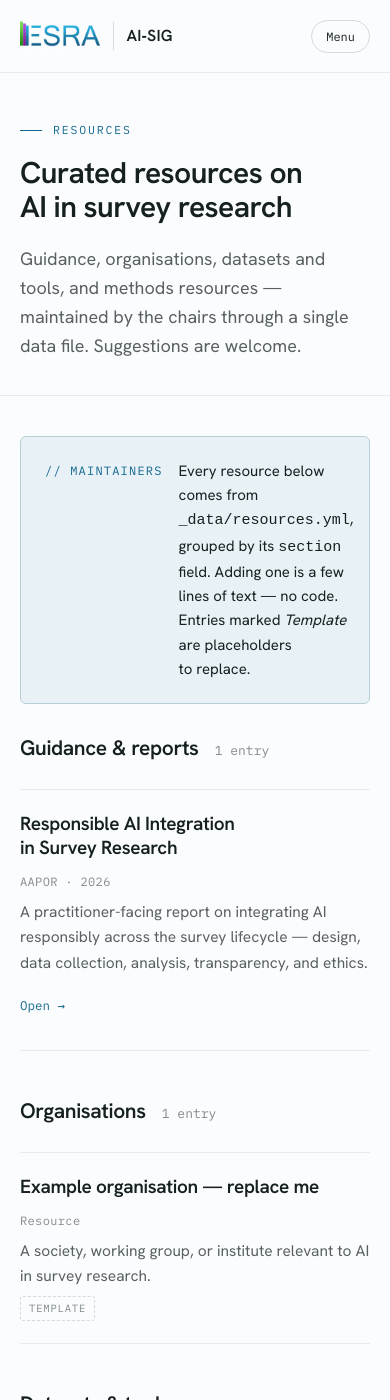
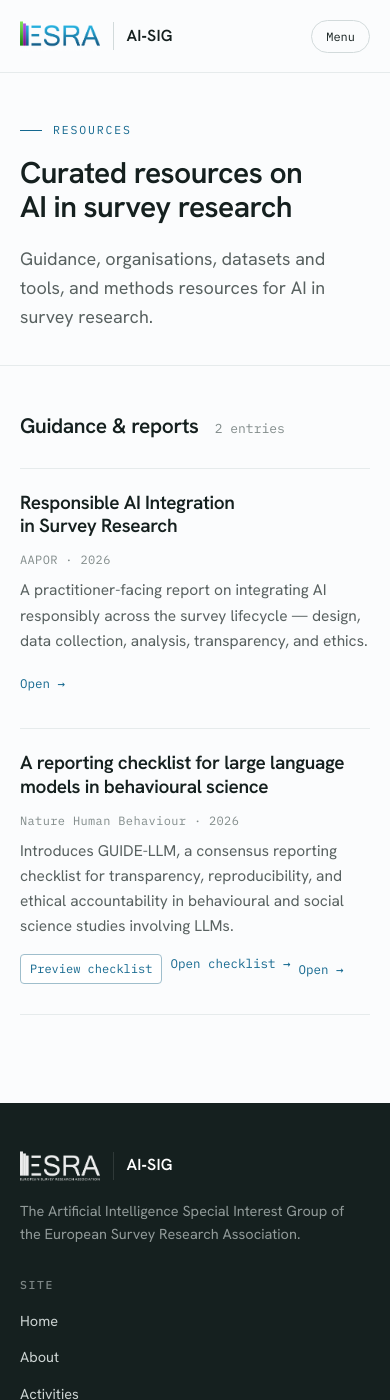
Before and after one commit to esra-ai-sig/esra-ai-sig.github.io, a Jekyll site: the page built from resources.html, in a window 390 px wide and 1400 px high. Built offline with Jekyll 4.4.1, drawn with Linux system fonts in a browser that asks for light colours; some of the changed text lies outside the part shown.

Commit message:
Make resources page point plainly to checklist guidance
The resources page needs to show real guidance resources without maintainer scaffolding or placeholder sections. The Nature GUIDE-LLM article remains a normal guidance entry, with a restrained checklist preview available on demand and direct links to both the article and checklist table.

Constraint: Keep the AAPOR guide as a separate guidance entry

Rejected: Large hover card for the checklist | too prominent and opened content on hover

Confidence: high

Scope-risk: narrow

Directive: Keep placeholder/template resources out of the public resources page unless they are hidden from visitors

Tested: YAML parse; git diff --check; browser preview verified no maintainer/example text, no empty sections, checklist modal opens and links to article/table

Not-tested: Local Jekyll build unavailable because bundle exec jekyll cannot find the Jekyll executable in this Ruby/Bundler environment

```diff
--- a/_data/resources.yml
+++ b/_data/resources.yml
@@ -14,8 +14,8 @@
 #   date     : YYYY-MM-DD  (used for ordering; "" for templates)
 #   year     : display year (optional; falls back to date's year)
 #   link     : URL to the resource
+#   checklist_link : URL to an accompanying checklist/table (optional)
 #   note     : one-line description
-#   template : true  -> shows as "Example — replace me"
 # ============================================================
 
 - type: resource
@@ -28,28 +28,11 @@
   note: "A practitioner-facing report on integrating AI responsibly across the survey lifecycle — design, data collection, analysis, transparency, and ethics."
 
 - type: resource
-  section: organisations
-  title: "Example organisation — replace me"
-  org: ""
-  date: ""
-  link: ""
-  note: "A society, working group, or institute relevant to AI in survey research."
-  template: true
-
-- type: resource
-  section: datasets
-  title: "Example dataset or tool — replace me"
-  org: ""
-  date: ""
-  link: ""
-  note: "An open dataset, benchmark, or software tool useful to the community."
-  template: true
-
-- type: resource
-  section: methods
-  title: "Example methods resource — replace me"
-  org: ""
-  date: ""
-  link: ""
-  note: "A tutorial, course, or paper that helps people apply a method well."
-  template: true
+  section: guidance
+  title: "A reporting checklist for large language models in behavioural science"
+  org: "Nature Human Behaviour"
+  date: "2026-06-09"
+  year: 2026
+  link: "https://www.nature.com/articles/s41562-026-02492-7"
+  checklist_link: "https://www.nature.com/articles/s41562-026-02492-7/tables/1"
+  note: "Introduces GUIDE-LLM, a consensus reporting checklist for transparency, reproducibility, and ethical accountability in behavioural and social science studies involving LLMs."
--- a/assets/css/main.css
+++ b/assets/css/main.css
@@ -312,6 +312,122 @@ section.band.stone { background: var(--surface); }
 .item .i-link a { text-decoration: none; }
 .item .i-link a:hover { text-decoration: underline; }
 
+/* resources checklist preview */
+.checklist-link,
+.checklist-close {
+  font: inherit;
+  cursor: pointer;
+}
+.checklist-link {
+  border: 1px solid color-mix(in srgb, var(--accent) 34%, var(--line));
+  border-radius: 4px;
+  background: var(--white);
+  color: var(--accent);
+  font-family: var(--mono);
+  font-size: 12px;
+  line-height: 1.2;
+  padding: 7px 9px;
+  white-space: nowrap;
+}
+.checklist-link:hover {
+  border-color: var(--accent);
+  color: var(--accent-deep);
+}
+.checklist-link:focus-visible {
+  outline: 2px solid var(--accent);
+  outline-offset: 3px;
+}
+.checklist-link + .i-link {
+  margin-top: 0;
+}
+.checklist-dialog-actions .btn {
+  font-weight: 500;
+}
+.checklist-dialog {
+  width: min(1120px, calc(100vw - 34px));
+  max-height: min(880px, calc(100vh - 34px));
+  border: 0;
+  border-radius: 8px;
+  padding: clamp(20px, 4vw, 38px);
+  color: var(--ink);
+  background: var(--bg);
+  box-shadow: 0 30px 90px rgba(0,0,0,.32);
+}
+.checklist-dialog::backdrop {
+  background: rgba(13, 24, 25, .64);
+  backdrop-filter: blur(3px);
+}
+.checklist-dialog-bar {
+  display: flex;
+  justify-content: space-between;
+  gap: 20px;
+  align-items: flex-start;
+  margin-bottom: 16px;
+}
+.checklist-dialog-bar h3 {
+  font-size: clamp(26px, 4vw, 44px);
+  margin-top: 12px;
+}
+.checklist-close {
+  flex: none;
+  width: 42px;
+  height: 42px;
+  border-radius: 50%;
+  border: 1px solid var(--line-strong);
+  background: var(--white);
+  color: var(--ink);
+  font-size: 28px;
+  line-height: 1;
+}
+.checklist-close:hover { border-color: var(--accent); color: var(--accent); }
+.checklist-dialog-note {
+  color: var(--muted);
+  margin: 0 0 26px;
+  max-width: 70ch;
+}
+.checklist-grid {
+  display: grid;
+  grid-template-columns: repeat(3, minmax(0, 1fr));
+  border-top: 1px solid var(--line);
+  border-left: 1px solid var(--line);
+  background: var(--white);
+}
+.checklist-grid section {
+  min-height: 180px;
+  padding: 22px;
+  border-right: 1px solid var(--line);
+  border-bottom: 1px solid var(--line);
+}
+.checklist-grid span {
+  display: inline-grid;
+  place-items: center;
+  width: 30px;
+  height: 30px;
+  border-radius: 50%;
+  background: var(--accent-tint);
+  color: var(--accent);
+  font-family: var(--mono);
+  font-size: 12px;
+  margin-bottom: 16px;
+}
+.checklist-grid h4 {
+  font-size: 18px;
+  margin-bottom: 8px;
+  letter-spacing: 0;
+}
+.checklist-grid p {
+  color: var(--muted);
+  margin: 0;
+  font-size: 14.5px;
+  line-height: 1.5;
+}
+.checklist-dialog-actions {
+  display: flex;
+  flex-wrap: wrap;
+  gap: 12px;
+  margin-top: 26px;
+}
+
 /* callout */
 .callout {
   background: var(--accent-tint); border: 1px solid color-mix(in srgb, var(--accent) 22%, var(--line));
@@ -402,6 +518,7 @@ footer .brand-div { background: #2f3938; }
   .feed-item .date { order: -1; }
   .item { grid-template-columns: 1fr; }
   .item .i-aside { flex-direction: row; align-items: center; }
+  .checklist-grid { grid-template-columns: 1fr; }
   .chairs { grid-template-columns: 1fr; }
   .chair:nth-child(odd) { border-right: none; padding-right: 0; }
   .chair:nth-child(even) { padding-left: 0; }
--- a/resources.html
+++ b/resources.html
@@ -3,7 +3,7 @@ layout: page
 title: Resources
 eyebrow: Resources
 heading: Curated resources on AI in survey research
-lede: Guidance, organisations, datasets and tools, and methods resources &mdash; maintained by the chairs through a single data file. Suggestions are welcome.
+lede: Guidance, organisations, datasets and tools, and methods resources for AI in survey research.
 description: >-
   Curated resources on artificial intelligence in survey research — guidance and
   reports, organisations, datasets and tools, and methods resources.
@@ -20,11 +20,6 @@ sections:
 
 <section class="section">
   <div class="wrap">
-    <div class="callout">
-      <span class="co-mark">// maintainers</span>
-      <p>Every resource below comes from <code>_data/resources.yml</code>, grouped by its <code>section</code> field. Adding one is a few lines of text &mdash; no code. Entries marked <em>Template</em> are placeholders to replace.</p>
-    </div>
-
     {%- for sec in page.sections -%}
     {%- assign items = site.data.resources | where: "section", sec.id -%}
     {%- if items.size > 0 -%}
@@ -32,6 +27,59 @@ sections:
       <h2 id="{{ sec.id }}">{{ sec.label }}</h2>
       <span class="count">{{ items | size }} {% if items.size == 1 %}entry{% else %}entries{% endif %}</span>
     </div>
+    {%- if sec.id == "guidance" -%}
+    <dialog class="checklist-dialog" id="guide-llm-dialog" aria-labelledby="guide-llm-dialog-title">
+      <div class="checklist-dialog-bar">
+        <div>
+          <span class="tag resource">GUIDE-LLM</span>
+          <h3 id="guide-llm-dialog-title">Checklist preview</h3>
+        </div>
+        <button class="checklist-close" type="button" data-checklist-close aria-label="Close checklist preview">&times;</button>
+      </div>
+      <p class="checklist-dialog-note">This local preview summarizes the checklist structure. Use the Nature article and table for the authoritative version and answer options.</p>
+      <div class="checklist-grid">
+        <section>
+          <span>A</span>
+          <h4>Scope of LLM use</h4>
+          <p>Record where LLMs enter the project and how much human oversight is involved.</p>
+        </section>
+        <section>
+          <span>B</span>
+          <h4>Model or system details</h4>
+          <p>Capture the model identity, access route, configuration, customization, and memory behaviour.</p>
+        </section>
+        <section>
+          <span>C</span>
+          <h4>Prompts</h4>
+          <p>Provide the prompts and any wider instructions that shape model behaviour.</p>
+        </section>
+        <section>
+          <span>D</span>
+          <h4>Data inputs and privacy</h4>
+          <p>Document how personal or sensitive data are handled, including consent and processing safeguards.</p>
+        </section>
+        <section>
+          <span>E</span>
+          <h4>Validation and interpretation</h4>
+          <p>Describe human validation and any post-processing that changes or filters LLM outputs.</p>
+        </section>
+        <section>
+          <span>F</span>
+          <h4>Reproducibility</h4>
+          <p>Share code, notebooks, scripts, or structured call records where disclosure is feasible.</p>
+        </section>
+        <section>
+          <span>G</span>
+          <h4>Competing interests</h4>
+          <p>Disclose funding, compute access, provider relationships, and other relevant support.</p>
+        </section>
+      </div>
+      <div class="checklist-dialog-actions">
+        <a class="btn btn-primary" href="https://www.nature.com/articles/s41562-026-02492-7/tables/1" rel="noopener">Open checklist table</a>
+        <a class="btn btn-ghost" href="https://www.nature.com/articles/s41562-026-02492-7" rel="noopener">Read Nature article</a>
+      </div>
+    </dialog>
+    {%- endif -%}
     <div class="item-list" style="margin-bottom:48px">
       {%- for r in items -%}
       <div class="item">
@@ -47,6 +95,10 @@ sections:
         </div>
         <div class="i-aside">
           {%- if r.template -%}<span class="tag template">Template</span>{%- endif -%}
+          {%- if r.checklist_link and r.checklist_link != "" -%}
+          <button class="checklist-link" type="button" data-checklist-open aria-haspopup="dialog" aria-controls="guide-llm-dialog">Preview checklist</button>
+          <p class="i-link"><a href="{{ r.checklist_link }}" rel="noopener">Open checklist&nbsp;&rarr;</a></p>
+          {%- endif -%}
           {%- if r.link and r.link != "" -%}<p class="i-link"><a href="{{ r.link }}" rel="noopener">Open&nbsp;&rarr;</a></p>{%- endif -%}
         </div>
       </div>
@@ -54,10 +106,37 @@ sections:
     </div>
     {%- endif -%}
     {%- endfor -%}
-
-    <div class="callout" style="margin-top:8px">
-      <span class="co-mark">// contribute</span>
-      <p>Know something that belongs here? <a href="{{ '/join/#suggest' | relative_url }}">Suggest a resource</a> and the chairs will review it.</p>
-    </div>
   </div>
 </section>
+
+<script>
+  (function () {
+    var dialog = document.getElementById('guide-llm-dialog');
+    if (!dialog) return;
+
+    var openers = document.querySelectorAll('[data-checklist-open]');
+    var closer = dialog.querySelector('[data-checklist-close]');
+
+    openers.forEach(function (opener) {
+      opener.addEventListener('click', function () {
+        if (typeof dialog.showModal === 'function') {
+          dialog.showModal();
+        } else {
+          dialog.setAttribute('open', '');
+        }
+      });
+    });
+
+    if (closer) {
+      closer.addEventListener('click', function () {
+        dialog.close();
+      });
+    }
+
+    dialog.addEventListener('click', function (event) {
+      if (event.target === dialog) {
+        dialog.close();
+      }
+    });
+  })();
+</script>
```
